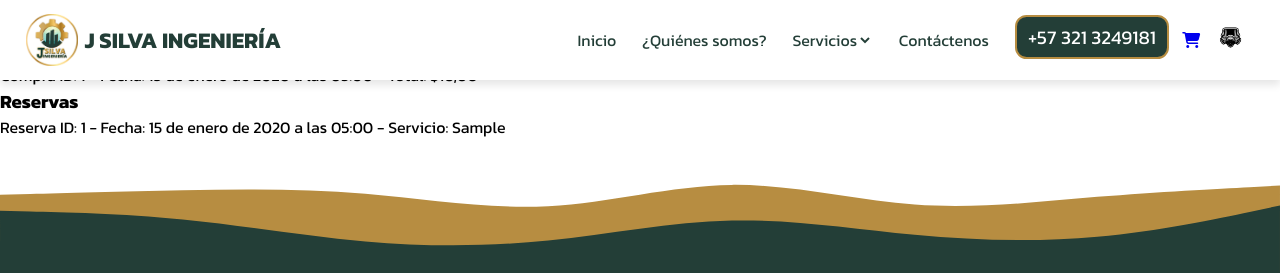
After one commit to CAVV10/Espacio-J-Silva, a Django app: template contacto/templates/contacto/historial-pedidos.html in a window 1280 px wide. The commit adds this page. Shown: the top 273 px of the page. Run offline with Django 5.2, Linux system fonts and the light colour scheme; a user stored in the database is signed in; tables that the repository leaves empty hold one stand-in row (values such as "Sample post"); the template is opened without the code that fills it: values that come from a table or form of the project are taken from there, most other values are stand-ins (such as "Sample title", 1, 10 or a date in 2020); parts of the project's set-up code (start-up, migrations or seed data) failed here and were passed over.

Commit message:
otra cosa arreglo V6

```diff
--- a/contacto/models.py
+++ b/contacto/models.py
@@ -97,7 +97,23 @@ class Reserva(models.Model):
         super(Reserva, self).save(*args, **kwargs)
 
 
+class Compra(models.Model):
+    usuario = models.ForeignKey(User, on_delete=models.CASCADE)
+    fecha_compra = models.DateTimeField(auto_now_add=True)
+    total = models.DecimalField(max_digits=10, decimal_places=2)
+    # Otros campos relevantes para la compra
 
+    def __str__(self):
+        return f"Compra {self.id} de {self.usuario.username}"
+
+class Reserva(models.Model):
+    usuario = models.ForeignKey(User, on_delete=models.CASCADE)
+    fecha_reserva = models.DateTimeField()
+    servicio = models.CharField(max_length=100)
+    # Otros campos relevantes para la reserva
+
+    def __str__(self):
+        return f"Reserva {self.id} de {self.usuario.username}"
 
 
 class OpcionProducto(models.Model):
--- /dev/null
+++ b/contacto/static/contacto/css/historial.css
@@ -0,0 +1,62 @@
+
+/* Estilos para el icono del carrito */
+.carrito-icono {
+    position: relative;
+    display: inline-block;
+    margin-left: 15px;
+    font-size: 20px;
+    text-decoration: none;
+    color: black;
+    transition: transform 0.3s ease;
+}
+
+.carrito-icono:hover {
+    transform: scale(1.1);
+}
+
+/* Contador del carrito */
+.contador-carrito {
+    position: absolute;
+    top: -8px;
+    right: -10px;
+    background: red;
+    color: white;
+    font-size: 11px;
+    padding: 2px 5px;
+    border-radius: 50%;
+    animation: pulse 1s infinite;
+}
+
+/* Animación de rebote */
+@keyframes bounce-on-add {
+    0%, 100% {
+      transform: scale(1);
+    }
+    50% {
+      transform: scale(1.3);
+    }
+}
+
+.animate-bounce-on-add {
+    animation: bounce-on-add 0.4s ease-in-out;
+}
+
+/* Pulso para el contador */
+@keyframes pulse {
+    0% {
+      transform: scale(1);
+      opacity: 1;
+    }
+    50% {
+      transform: scale(1.1);
+      opacity: 0.8;
+    }
+    100% {
+      transform: scale(1);
+      opacity: 1;
+    }
+}
+
+.animate-pulse {
+    animation: pulse 1s infinite;
+}
--- a/contacto/templates/contacto/base.html
+++ b/contacto/templates/contacto/base.html
@@ -10,6 +10,7 @@
 
     <!-- Estilos CSS -->
     <link rel="stylesheet" href="{% static 'contacto/css/index-styles.css' %}">
+    <link rel="stylesheet" href="{% static 'contacto/css/historial.css' %}">
     <link rel="stylesheet" href="{% static 'contacto/css/quienes-somos.css' %}">
     <link rel="stylesheet" href="{% static 'contacto/css/servicios.css' %}">
     <link rel="stylesheet" href="{% static 'contacto/css/reserva.css' %}">
@@ -135,6 +136,8 @@
                             <div class="dropdown-content">
                                 <a>{{ user.email }}</a>
                                 <a href="{% url 'hacer_reserva' %}">Diligenciar</a>
+                                <a href="{% url 'historial_pedidos' %}">Historial de Pedidos</a>
+
                                 <a href="{% url 'logout' %}">Cerrar sesión</a>
                             </div>
                         </div>
--- /dev/null
+++ b/contacto/templates/contacto/historial-pedidos.html
@@ -0,0 +1,24 @@
+
+{% extends 'contacto/base.html' %}
+
+{% block content %}
+<h2>Historial de Compras y Reservas</h2>
+
+<h3>Compras</h3>
+<ul>
+    {% for compra in compras %}
+    <li>
+        Compra ID: {{ compra.id }} - Fecha: {{ compra.fecha_compra }} - Total: ${{ compra.total }}
+    </li>
+    {% endfor %}
+</ul>
+
+<h3>Reservas</h3>
+<ul>
+    {% for reserva in reservas %}
+    <li>
+        Reserva ID: {{ reserva.id }} - Fecha: {{ reserva.fecha_reserva }} - Servicio: {{ reserva.servicio }}
+    </li>
+    {% endfor %}
+</ul>
+{% endblock %}
--- a/contacto/urls.py
+++ b/contacto/urls.py
@@ -30,6 +30,6 @@ urlpatterns = [
     path('obtener-reservas/', obtener_reservas, name='obtener_reservas'),
     path('ver-error-login/', views.ver_error_login),
     path('crear-admin/', views.crear_superusuario),
-
+    path('historial-pedidos/', views.historial_pedidos, name='historial_pedidos'),
     path('logout/', logout_view, name='logout'),
 ]
```
Also changed, not shown: contacto/views.py (+8 -0 lines), 1 other file.
